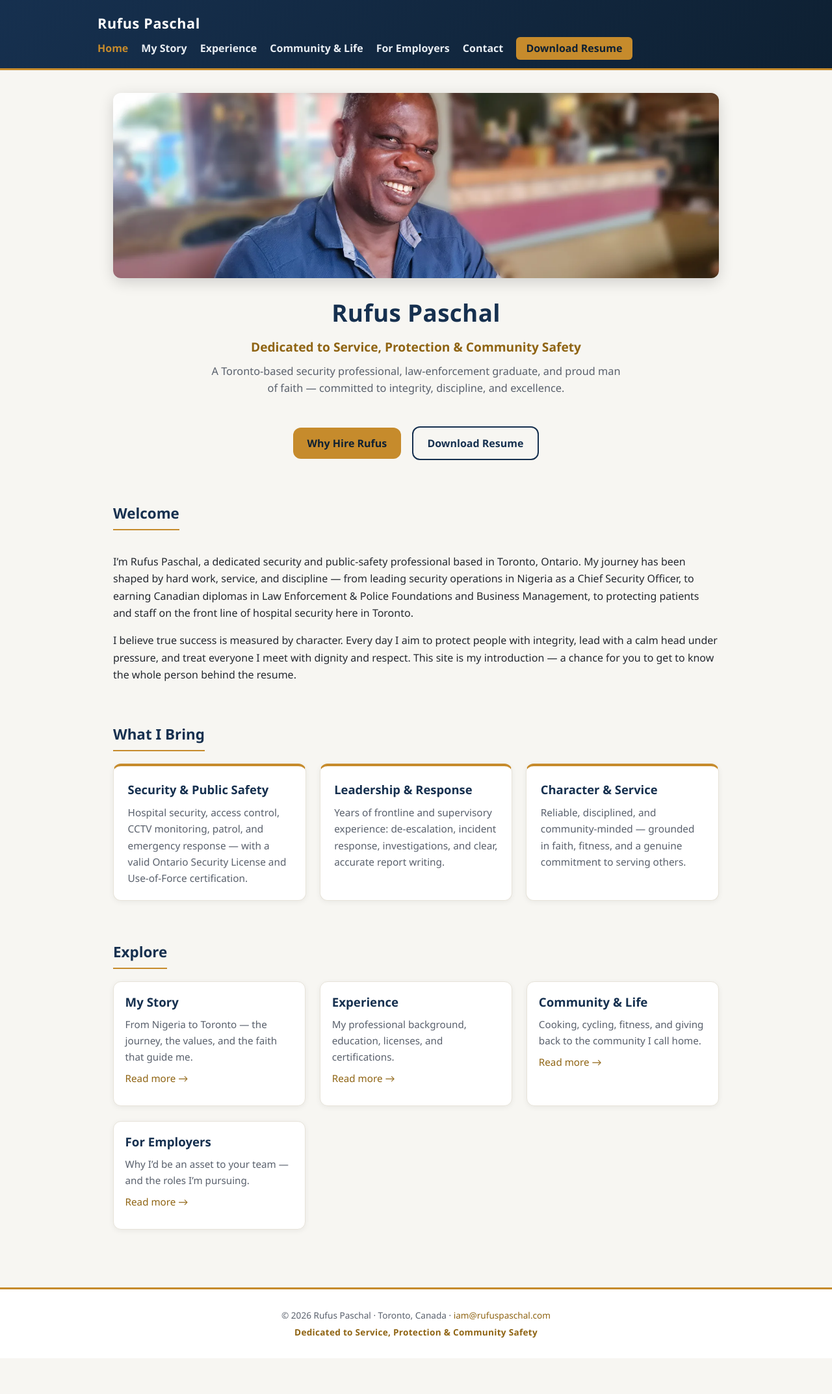
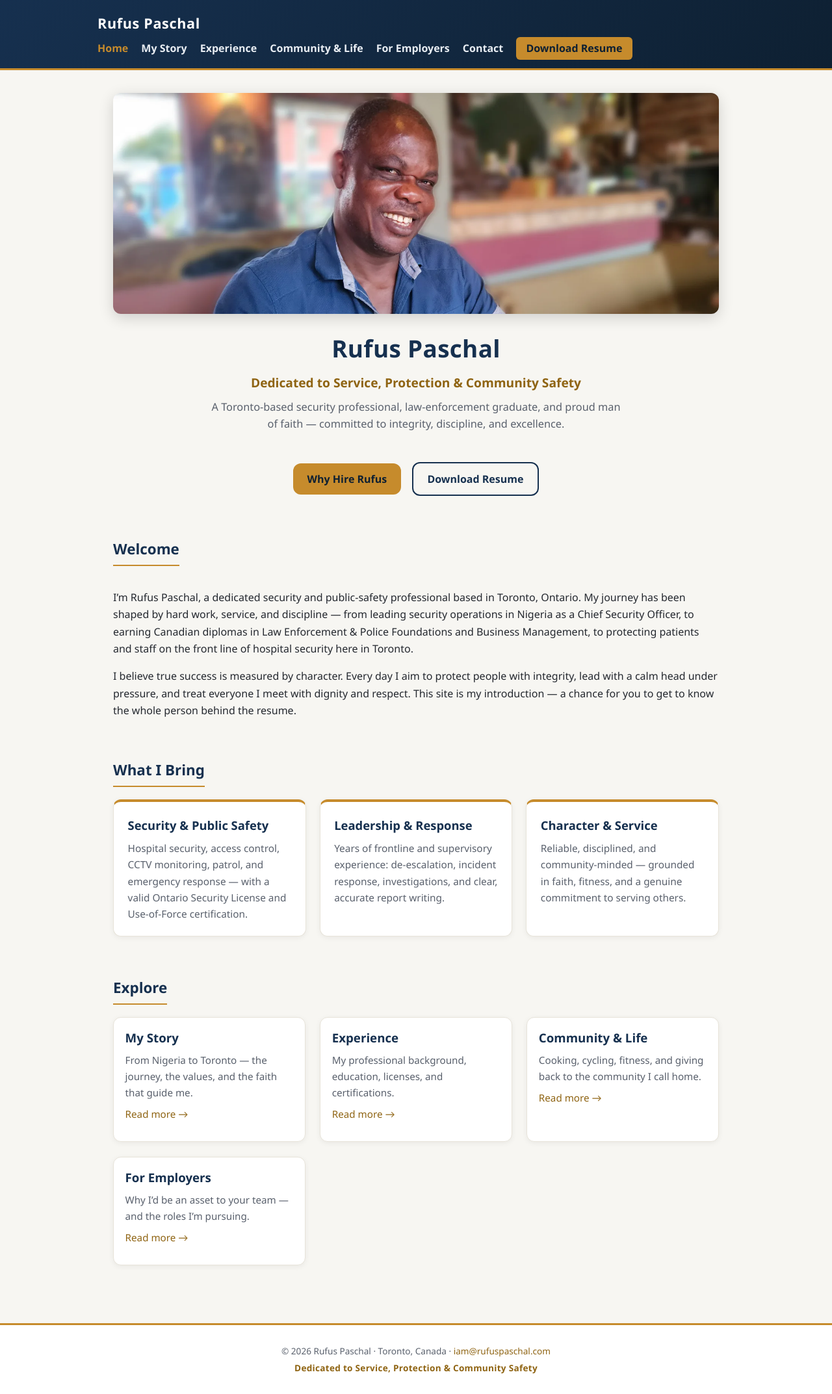
Before and after one commit to rufuspaschal/rufuspaschal.github.io, a Jekyll site: the page built from index.html, in a window 1280 px wide. Shown: the whole page at 65% size. Built offline with Jekyll 4.4.1, drawn with Linux system fonts in a browser that asks for light colours; before the commit the page ends 2090 px from its top, so only the background shows below that.

Commit message:
Update assets/css/style.css

```diff
--- a/assets/css/style.css
+++ b/assets/css/style.css
@@ -125,9 +125,9 @@ section h2 {
 }
 .hero-photo img.hero-bg {
   width: 100%;
-  height: 285px;
+  height: 340px;
   object-fit: cover;
-  object-position: center 42%;
+  object-position: center 28%;
   display: block;
 }
 .hero-intro { text-align: center; margin-bottom: 2.4rem; }
@@ -301,7 +301,7 @@ footer.site-footer p { margin: 0.2rem 0; }
 /* ---------- Responsive ---------- */
 @media (max-width: 640px) {
   .hero-intro h1 { font-size: 1.7rem; }
-  .hero-photo img.hero-bg { height: 232px; }
+  .hero-photo img.hero-bg { height: 280px; }
   .story-figure { float: none; width: 100%; max-width: 100%; margin: 0 0 1.2rem; }
   .nav-toggle-label { display: block; position: absolute; right: 0; top: 0.1rem; }
   nav.main-nav { flex-basis: 100%; max-height: 0; overflow: hidden; transition: max-height 0.25s ease; }
```
